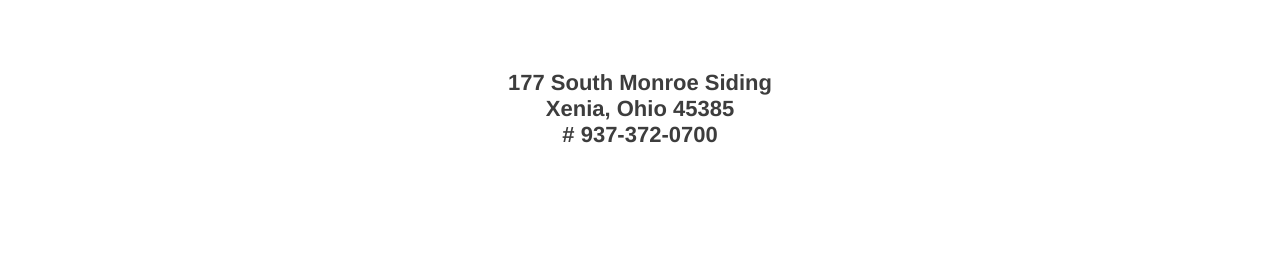
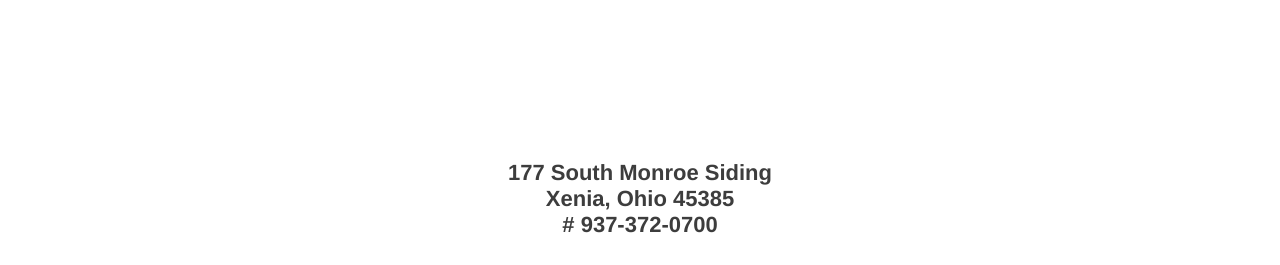
Before and after one commit to ronniegross/sgc-redesign, a React (Create React App) app: page /#/pricing in a window 1280 px wide. Shown: the part 1917-2182 px from the top of the page. Before the commit the page ends 2095 px from the top, so only its background shows below. Built offline with nearby package versions, Linux system fonts and the light colour scheme.

Commit message:
added more margin to top of nav

```diff
--- a/src/components/Footer.js
+++ b/src/components/Footer.js
@@ -6,7 +6,7 @@ const Wrapper = styled.div`
     flex-direction: column;
     justify-content: center;
     align-items: center;
-    margin: 60px 30px 30px 30px;
+    margin: 150px 30px 30px 30px;
 `
 
 export default class Footer extends Component {
```
